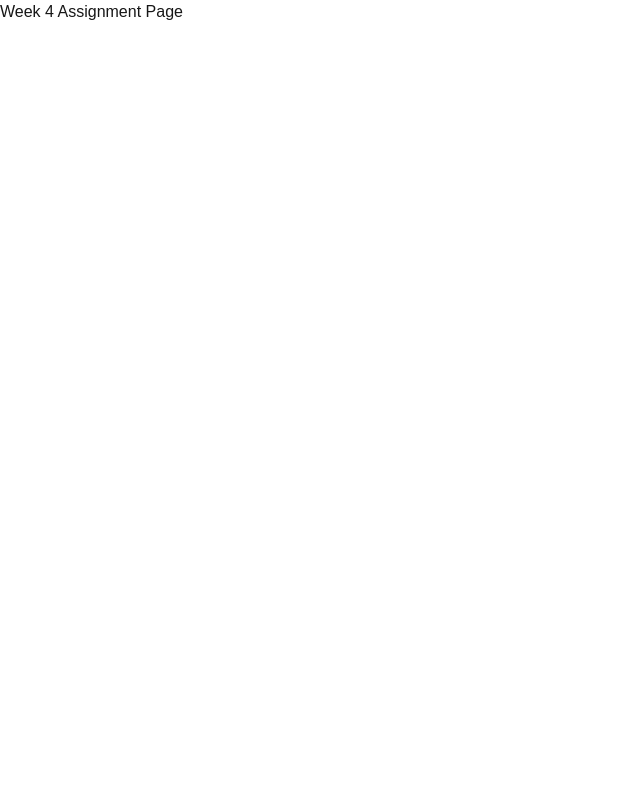
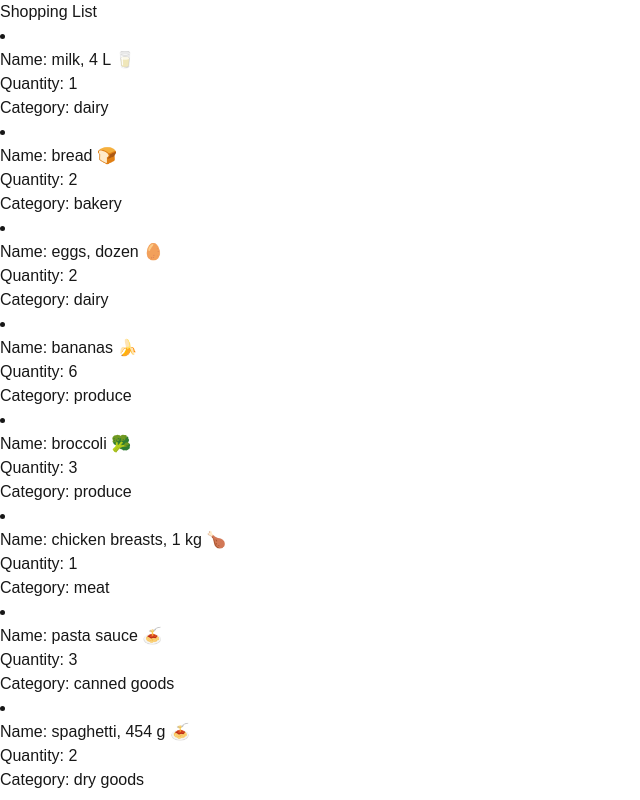
Before and after one commit to Santi447/cprg306-assignments, a Next.js app: page /week-4 in a window 1280 px wide. Shown: the top 800 px of the page, without its empty margins (0-640 px from the left). Built offline with nearby package versions, Linux system fonts and the light colour scheme.

Commit message:
Need to add styling and attempt optional steps onces done should be ready for submission

```diff
--- a/app/week-4/item-list.js
+++ b/app/week-4/item-list.js
@@ -1,6 +1,6 @@
 
-import Item from "./item.js";
-import jsonItems from "./items.json";
+import Item from "./items";
+import jsonItems from "./item.json";
 
 export default function ItemList(){
 
--- a/app/week-4/page.js
+++ b/app/week-4/page.js
@@ -1,3 +1,12 @@
+import ItemList from "./item-list";
+
 export default function Page(){
-  return(<h1>Week 4 Assignment Page</h1>);
+  return(
+    <main>
+      <h1>Shopping List</h1>
+      <ItemList/>
+    </main>
+
+
+  );
 }
```
